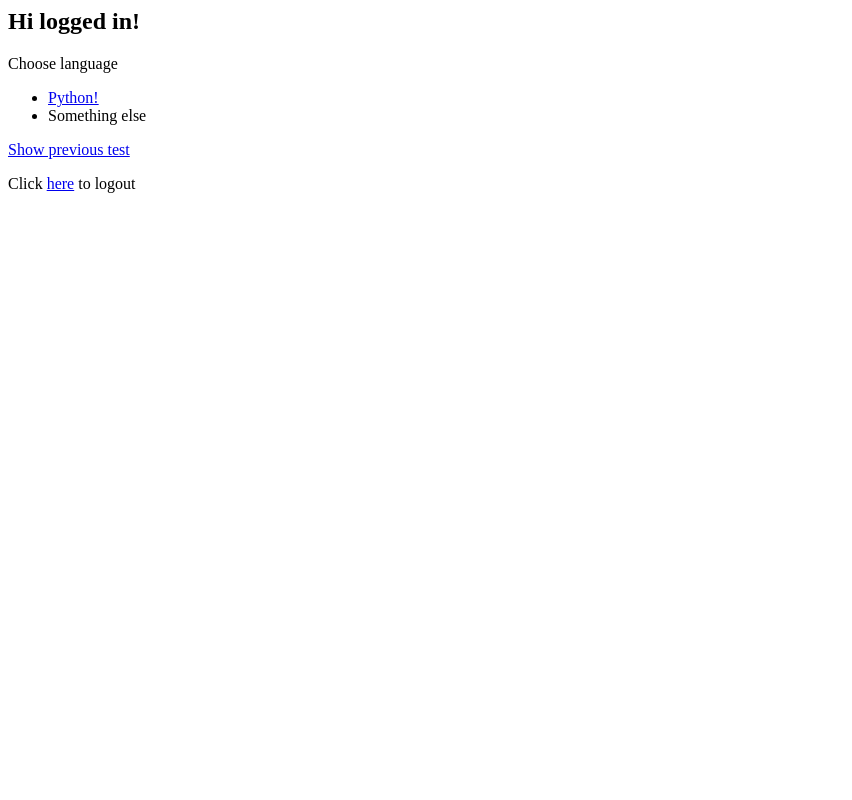
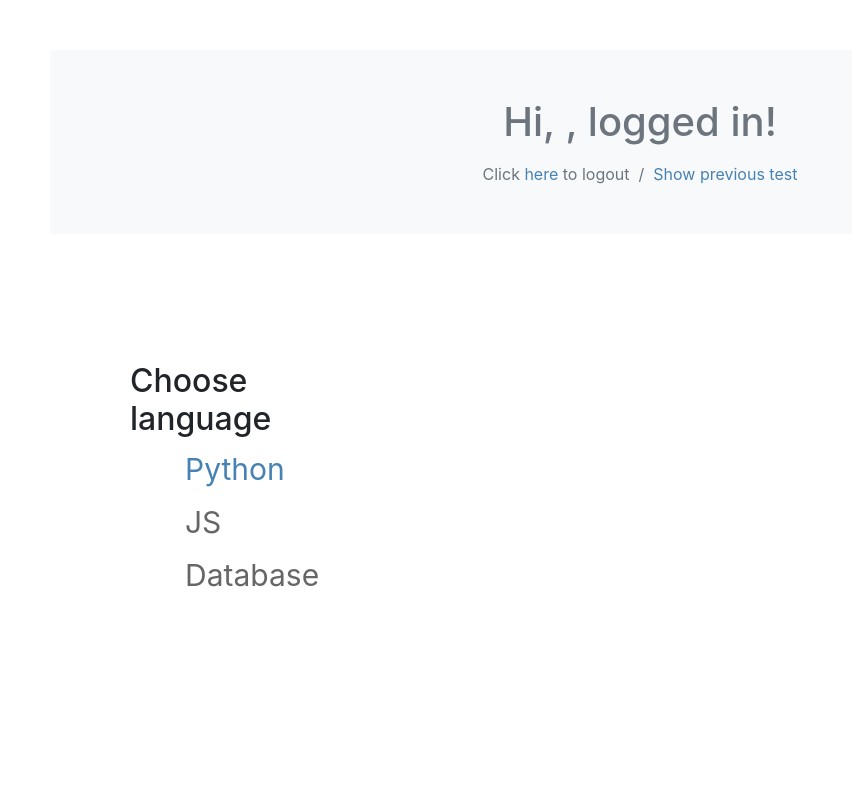
Before and after one commit to zdrasteenastya/dj_app, a Django app: page /polls/loggedin/ in a window 1280 px wide. Shown: the whole page, without its empty margins (0-852 px from the left). Run offline with Django 3.2, Linux system fonts and the light colour scheme; some libraries are stand-ins or nearby versions.

Commit message:
Make pretty loggedin view

```diff
--- /dev/null
+++ b/polls/static/detail.css
@@ -0,0 +1,5 @@
+form{
+padding: 100px;
+font-style: normal;
+font-size: small;
+}
--- /dev/null
+++ b/polls/static/polls/loggedin.css
@@ -0,0 +1,61 @@
+a{
+color: #4682B4
+}
+
+@import url("https://maxcdn.bootstrapcdn.com/font-awesome/4.7.0/css/font-awesome.min.css");
+
+body{
+	padding: 50px;
+}
+
+.col-md-4{
+padding: 80px;
+}
+label{
+	position: relative;
+	cursor: pointer;
+	color: #666;
+	font-size: 30px;
+}
+
+input[type="radio"]{
+	position: absolute;
+	right: 9000px;
+}
+
+/*Radio box*/
+input[type="radio"] + .label-text:before{
+content:"\f046";
+	font-family: "FontAwesome";
+	speak: none;
+	font-style: normal;
+	font-weight: normal;
+	font-variant: normal;
+	text-transform: none;
+	line-height: 1;
+	width: 1em;
+	display: inline-block;
+	margin-right: 5px;
+}
+
+input[type="radio"]:checked + .label-text:before{
+	content: "\f192";
+	color: #4682B4;
+	animation: effect 250ms ease-in;
+}
+
+input[type="radio"]:disabled + .label-text{
+	color: #4682B4;
+}
+
+input[type="radio"]:disabled + .label-text:before{
+	content: "\f111";
+	color: #4682B4;
+}
+
+@keyframes effect{
+	0%{transform: scale(0);}
+	25%{transform: scale(1.3);}
+	75%{transform: scale(1.4);}
+	100%{transform: scale(1);}
+}
--- a/polls/templates/polls/loggedin.html
+++ b/polls/templates/polls/loggedin.html
@@ -1,14 +1,42 @@
-<h2> Hi {{full_name}} logged in! </h2>
+{% load staticfiles %}
 
-<p>Choose language</p>
-<ul>
-    <li><a href="/polls/detail">Python!</a></li>
-    <li>Something else</li>
-</ul>
-<p></p>
+<link href="//maxcdn.bootstrapcdn.com/bootstrap/4.0.0/css/bootstrap.min.css" rel="stylesheet" id="bootstrap-css">
+<script src="//maxcdn.bootstrapcdn.com/bootstrap/4.0.0/js/bootstrap.min.js"></script>
+<script src="//cdnjs.cloudflare.com/ajax/libs/jquery/3.2.1/jquery.min.js"></script>
 
+<link rel="stylesheet" type="text/css" href="{% static 'polls/loggedin.css' %}"/>
 
-<p><a href="/polls/history">Show previous test</a></p>
+<section class="pt-5 pb-5 bg-light inner-header">
+    <div class="container">
+        <div class="row">
+            <div class="col-md-12 text-center">
+                <h1 class="mt-0 mb-3 text-secondary">Hi, {{full_name}}, logged in!</h1>
+                <div class="breadcrumbs">
+                    <p class="mb-0 text-secondary">Click <a href="/polls/logout">here</a> to logout  /  <span
+                            class="text-success"><a href="/polls/history">Show previous test</a></span></p>
+                </div>
+            </div>
+        </div>
+    </div>
+</section>
 
+<br><br>
 
-<p> Click <a href="/polls/logout">here</a> to logout</p>
+<div class="col-md-4">
+    <h2>Choose language</h2>
+    <div class="form-check">
+        <label>
+            <input type="radio" name="radio" checked> <span class="label-text"><a href="/polls/detail">Python</a></span>
+        </label>
+    </div>
+    <div class="form-check">
+        <label>
+            <input type="radio" name="radio"> <span class="label-text">JS</span>
+        </label>
+    </div>
+    <div class="form-check">
+        <label>
+            <input type="radio" name="radio"> <span class="label-text">Database</span>
+        </label>
+    </div>
+</div>
```
Also changed, not shown: polls/templates/polls/detail.html (+19 -2 lines), db.sqlite3.
